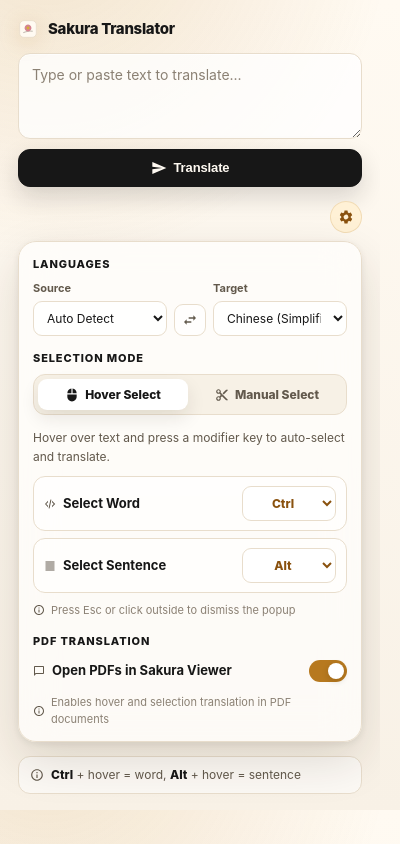
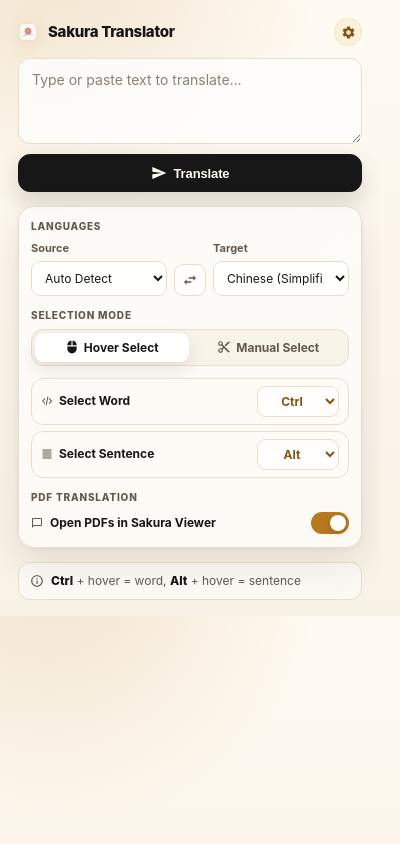
Before and after one commit to yxsamurai/sakura-translator, a browser extension: page popup/popup.html in a window 400 px wide. Both pictures are taken after a click on the button "Settings". Drawn offline with Linux system fonts and the light colour scheme.

Commit message:
Move settings control into popup header

```diff
--- a/popup/popup.css
+++ b/popup/popup.css
@@ -47,6 +47,10 @@ body {
 }
 
 .header {
+  display: flex;
+  align-items: center;
+  justify-content: space-between;
+  gap: 12px;
   padding: 18px 18px 12px;
 }
 
@@ -291,45 +295,42 @@ textarea:focus-visible {
   padding: 8px 0;
 }
 
-.settings-toggle {
-  display: flex;
-  justify-content: flex-end;
-  padding: 0 18px 8px;
-}
-
 .settings-btn {
   display: flex;
   align-items: center;
   justify-content: center;
-  width: 32px;
-  height: 32px;
+  width: 28px;
+  height: 28px;
   border: 1px solid transparent;
   background: transparent;
   border-radius: 999px;
-  color: var(--od-muted);
-  transition: color 0.18s, background 0.18s, border-color 0.18s, transform 0.28s;
+  color: var(--od-subtle);
+  flex-shrink: 0;
+  opacity: 0.78;
+  transition: color 0.18s, background 0.18s, border-color 0.18s, opacity 0.18s;
 }
 
 .settings-btn:hover {
   color: var(--od-text);
-  background: rgba(255, 255, 255, 0.72);
+  background: rgba(255, 250, 242, 0.58);
   border-color: var(--od-border);
+  opacity: 1;
 }
 
 .settings-btn.active {
   color: var(--od-accent-strong);
-  background: var(--od-accent-soft);
-  border-color: rgba(183, 121, 31, 0.18);
-  transform: rotate(60deg);
+  background: rgba(212, 175, 55, 0.1);
+  border-color: rgba(212, 175, 55, 0.18);
+  opacity: 1;
 }
 
 .settings-panel {
   margin: 0 18px 14px;
-  padding: 14px;
-  background: rgba(255, 255, 255, 0.64);
+  padding: 12px;
+  background: rgba(255, 255, 255, 0.58);
   border: 1px solid var(--od-border);
-  border-radius: var(--od-radius-lg);
-  box-shadow: var(--od-shadow);
+  border-radius: 16px;
+  box-shadow: 0 14px 36px rgba(41, 27, 8, 0.1), 0 1px 5px rgba(41, 27, 8, 0.06);
   backdrop-filter: blur(18px);
   animation: settings-slide-in 0.22s ease-out;
 }
@@ -340,7 +341,7 @@ textarea:focus-visible {
 }
 
 .settings-section {
-  margin-bottom: 14px;
+  margin-bottom: 12px;
 }
 
 .settings-section:last-child {
@@ -349,10 +350,10 @@ textarea:focus-visible {
 
 .settings-label {
   display: block;
-  font-size: 11px;
-  font-weight: 820;
-  color: var(--od-text);
-  margin-bottom: 8px;
+  font-size: 10px;
+  font-weight: 800;
+  color: var(--od-muted);
+  margin-bottom: 6px;
   text-transform: uppercase;
   letter-spacing: 0.08em;
 }
@@ -421,11 +422,11 @@ textarea:focus-visible {
 
 .mode-tabs {
   display: flex;
-  gap: 4px;
-  background: rgba(246, 239, 227, 0.86);
+  gap: 3px;
+  background: rgba(246, 239, 227, 0.7);
   border: 1px solid var(--od-border);
   border-radius: var(--od-radius-md);
-  padding: 4px;
+  padding: 3px;
 }
 
 .mode-tab {
@@ -433,12 +434,12 @@ textarea:focus-visible {
   display: flex;
   align-items: center;
   justify-content: center;
-  gap: 6px;
-  padding: 8px 9px;
+  gap: 5px;
+  padding: 7px 8px;
   border: none;
   border-radius: var(--od-radius-sm);
   font-size: 12px;
-  font-weight: 760;
+  font-weight: 740;
   font-family: inherit;
   color: var(--od-muted);
   background: transparent;
@@ -460,16 +461,13 @@ textarea:focus-visible {
 }
 
 .mode-description {
-  font-size: 12px;
-  color: var(--od-muted);
-  margin-bottom: 10px;
-  line-height: 1.55;
+  display: none;
 }
 
 .shortcut-grid {
   display: flex;
   flex-direction: column;
-  gap: 7px;
+  gap: 6px;
 }
 
 .shortcut-row {
@@ -477,10 +475,10 @@ textarea:focus-visible {
   align-items: center;
   justify-content: space-between;
   gap: 10px;
-  padding: 9px 10px;
+  padding: 7px 9px;
   border: 1px solid var(--od-border);
   border-radius: var(--od-radius-md);
-  background: rgba(255, 255, 255, 0.62);
+  background: rgba(255, 250, 242, 0.34);
   transition: border-color 0.18s, background 0.18s;
 }
 
@@ -492,9 +490,9 @@ textarea:focus-visible {
 .shortcut-action {
   display: flex;
   align-items: center;
-  gap: 7px;
-  font-size: 13px;
-  font-weight: 720;
+  gap: 6px;
+  font-size: 12px;
+  font-weight: 700;
   color: var(--od-text);
 }
 
@@ -508,19 +506,15 @@ textarea:focus-visible {
 
 .key-select {
   width: auto;
-  min-width: 94px;
+  min-width: 82px;
+  padding: 6px 9px;
   color: var(--od-accent-strong);
-  font-weight: 760;
+  font-weight: 740;
   text-align: center;
 }
 
 .mode-hint {
-  display: flex;
-  align-items: center;
-  gap: 6px;
-  margin-top: 9px;
-  font-size: 11px;
-  color: var(--od-subtle);
+  display: none;
 }
 
 .pdf-toggle-row {
@@ -528,14 +522,14 @@ textarea:focus-visible {
   align-items: center;
   justify-content: space-between;
   gap: 12px;
-  padding: 3px 0;
+  padding: 1px 0;
 }
 
 .pdf-toggle-label {
   display: flex;
   align-items: center;
   gap: 7px;
-  font-size: 13px;
+  font-size: 12px;
   font-weight: 650;
   color: var(--od-text);
 }
@@ -648,6 +642,10 @@ textarea:focus-visible {
     background: rgba(41, 37, 36, 0.78);
   }
 
+  .shortcut-row {
+    background: rgba(41, 37, 36, 0.42);
+  }
+
   textarea:focus,
   .lang-select:focus,
   .key-select:focus {
--- a/popup/popup.html
+++ b/popup/popup.html
@@ -25,6 +25,11 @@
         </svg>
         <span>Sakura Translator</span>
       </div>
+      <button id="settingsBtn" class="settings-btn" title="Settings" aria-label="Settings">
+        <svg width="15" height="15" viewBox="0 0 24 24" fill="none" xmlns="http://www.w3.org/2000/svg" aria-hidden="true">
+          <path d="M19.14 12.94c.04-.3.06-.61.06-.94 0-.32-.02-.64-.07-.94l2.03-1.58a.49.49 0 0 0 .12-.61l-1.92-3.32a.49.49 0 0 0-.59-.22l-2.39.96c-.5-.38-1.03-.7-1.62-.94l-.36-2.54a.48.48 0 0 0-.48-.41h-3.84c-.24 0-.43.17-.47.41l-.36 2.54c-.59.24-1.13.57-1.62.94l-2.39-.96a.49.49 0 0 0-.59.22L2.74 8.87c-.12.21-.08.47.12.61l2.03 1.58c-.05.3-.07.62-.07.94s.02.64.07.94l-2.03 1.58a.49.49 0 0 0-.12.61l1.92 3.32c.12.22.37.29.59.22l2.39-.96c.5.38 1.03.7 1.62.94l.36 2.54c.05.24.24.41.48.41h3.84c.24 0 .44-.17.47-.41l.36-2.54c.59-.24 1.13-.56 1.62-.94l2.39.96c.22.08.47 0 .59-.22l1.92-3.32c.12-.22.07-.47-.12-.61l-2.01-1.58zM12 15.6A3.6 3.6 0 1 1 12 8.4a3.6 3.6 0 0 1 0 7.2z" fill="currentColor"/>
+        </svg>
+      </button>
     </div>
 
     <!-- Input Area -->
@@ -53,14 +58,6 @@
       <div class="loading-bar"></div>
     </div>
 
-    <!-- Settings Toggle -->
-    <div class="settings-toggle">
-      <button id="settingsBtn" class="settings-btn" title="Settings">
-        <svg width="16" height="16" viewBox="0 0 24 24" fill="none" xmlns="http://www.w3.org/2000/svg">
-          <path d="M19.14 12.94c.04-.3.06-.61.06-.94 0-.32-.02-.64-.07-.94l2.03-1.58a.49.49 0 0 0 .12-.61l-1.92-3.32a.49.49 0 0 0-.59-.22l-2.39.96c-.5-.38-1.03-.7-1.62-.94l-.36-2.54a.48.48 0 0 0-.48-.41h-3.84c-.24 0-.43.17-.47.41l-.36 2.54c-.59.24-1.13.57-1.62.94l-2.39-.96a.49.49 0 0 0-.59.22L2.74 8.87c-.12.21-.08.47.12.61l2.03 1.58c-.05.3-.07.62-.07.94s.02.64.07.94l-2.03 1.58a.49.49 0 0 0-.12.61l1.92 3.32c.12.22.37.29.59.22l2.39-.96c.5.38 1.03.7 1.62.94l.36 2.54c.05.24.24.41.48.41h3.84c.24 0 .44-.17.47-.41l.36-2.54c.59-.24 1.13-.56 1.62-.94l2.39.96c.22.08.47 0 .59-.22l1.92-3.32c.12-.22.07-.47-.12-.61l-2.01-1.58zM12 15.6A3.6 3.6 0 1 1 12 8.4a3.6 3.6 0 0 1 0 7.2z" fill="currentColor"/>
-        </svg>
-      </button>
-    </div>
 
     <!-- Settings Panel (hidden by default) -->
     <div id="settingsPanel" class="settings-panel hidden">
```
Also changed, not shown: tests/popup-ui.spec.js (+9 -1 lines).
